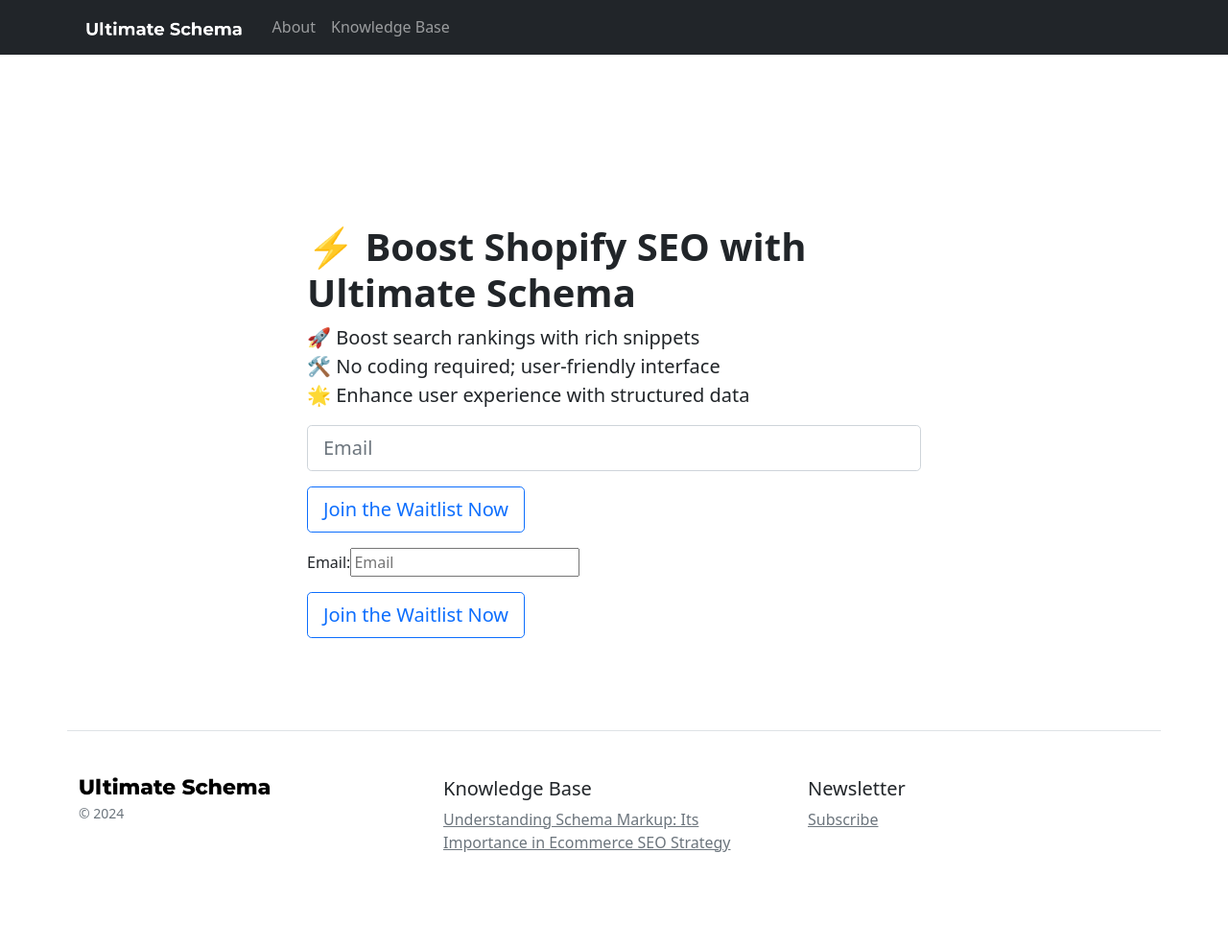
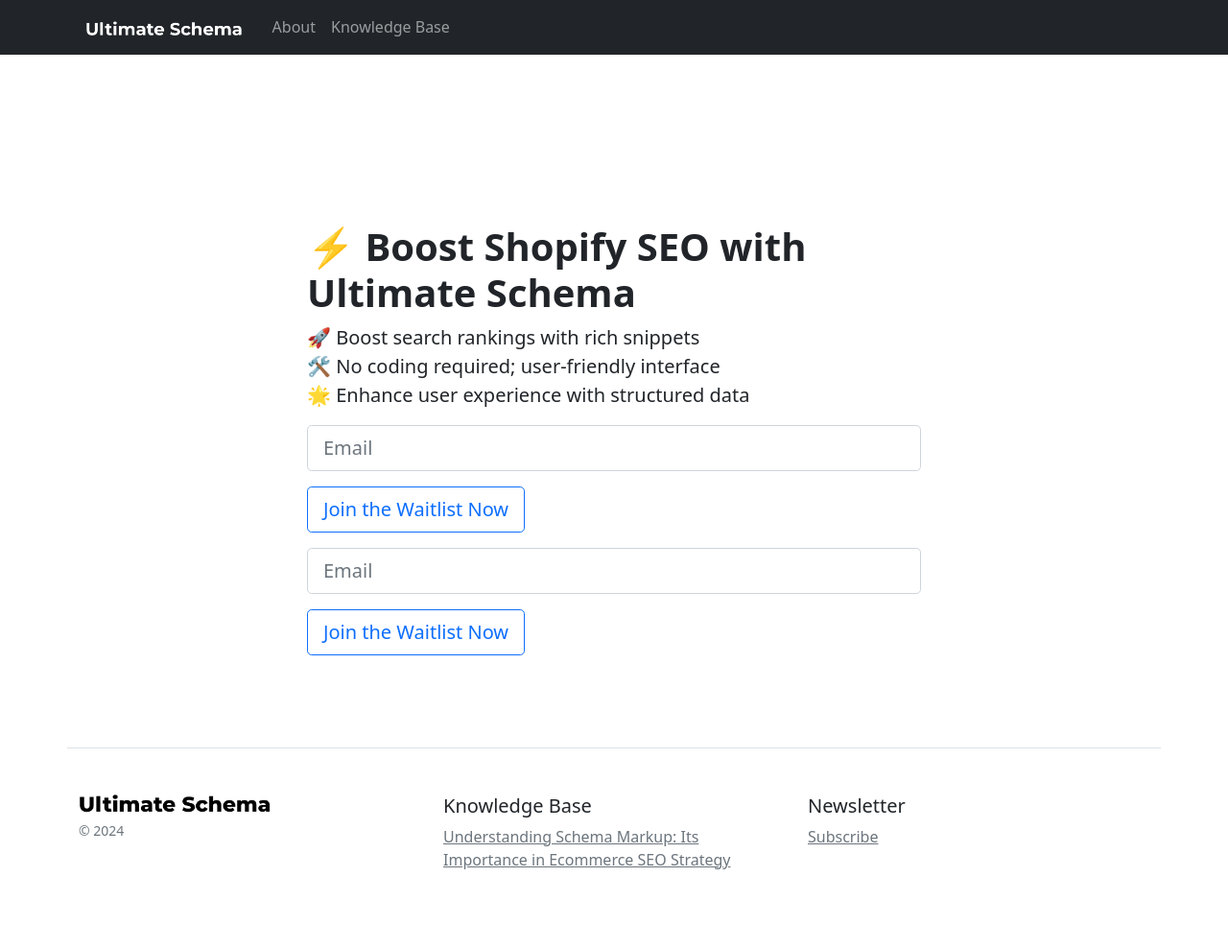
Before and after one commit to ultimateschema/ultimateschema.github.io, a Jekyll site: the page built from index.html, in a window 1280 px wide. Shown: the whole page at 96% size. Built offline with Jekyll 4.4.1, drawn with Linux system fonts in a browser that asks for light colours.

Commit message:
fixing new form

```diff
--- a/index.html
+++ b/index.html
@@ -28,7 +28,8 @@
             <p><button class="btn btn-outline-primary btn-lg" type="submit">Join the Waitlist Now</button></p>
         </form>
         <form method="post" action="https://sendfox.com/form/3qwqdv/m5284z" class="sendfox-form" id="m5284z" data-async="true" data-recaptcha="true">
-            <p><label for="sendfox_form_email">Email: </label><input type="email" id="sendfox_form_email" placeholder="Email" name="email" required /></p>
+            <p><input class="form-control form-control-lg " type="email" id="sendfox_form_email" placeholder="Email" name="email" required /></p>
+
             <!-- no botz please -->
             <div style="position: absolute; left: -5000px;" aria-hidden="true"><input type="text" name="a_password" tabindex="-1" value="" autocomplete="off" /></div>
             <p><button class="btn btn-outline-primary btn-lg" type="submit">Join the Waitlist Now</button></p>
```
